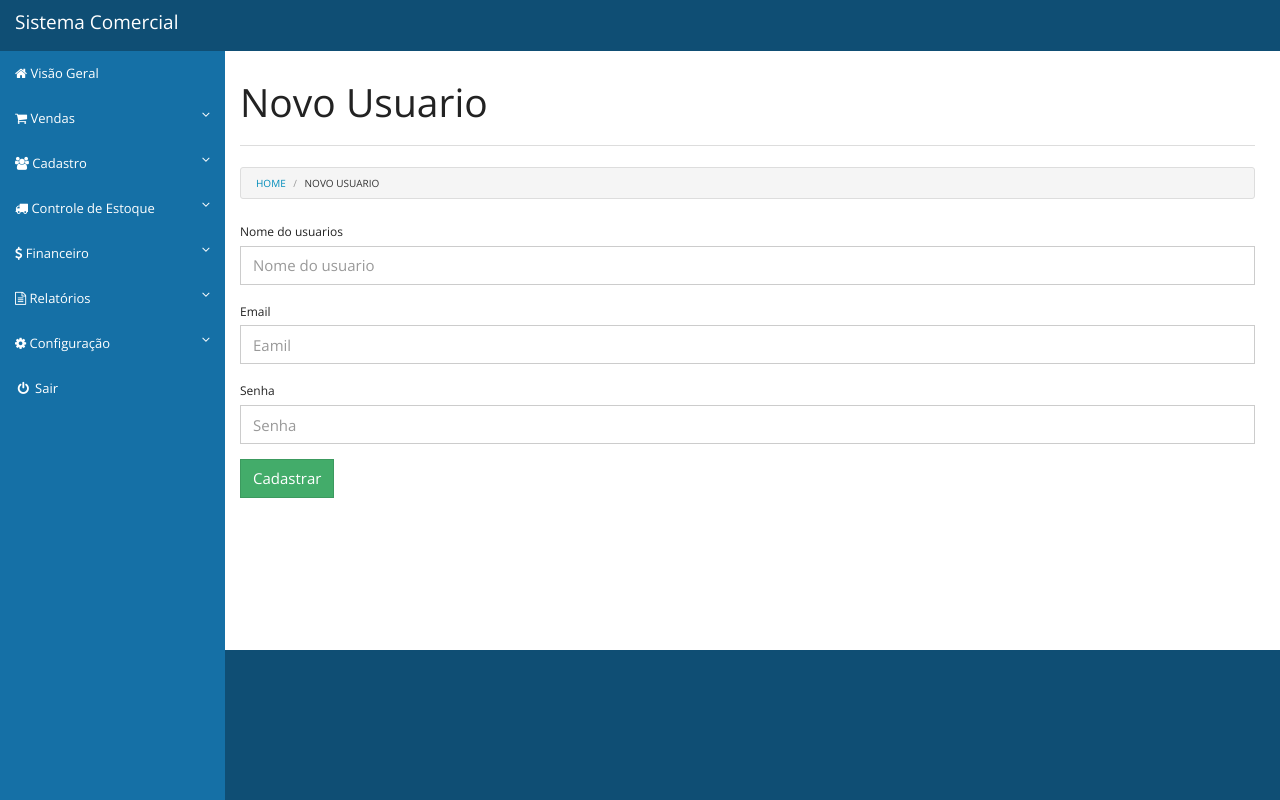
After one commit to omartins-zs/controle_comercial, a CodeIgniter app: page /controle_comercial/usuarios/add in a window 1280 px wide. The commit adds this page. Run offline with CodeIgniter, Linux system fonts and the light colour scheme; the visitor is signed in with stand-in values (Sample User, id 1); data comes from the database, SQL or seed files in the repository.

Commit message:
Add styles e margin e add new Usuarios no control

```diff
--- a/anotqacoessa.txt
+++ b/anotqacoessa.txt
@@ -11,6 +11,11 @@ depois do nav
 }
 
 
+UPDATE `groups` SET `name` = 'Administrador', `description` = 'Administrador de Sistemas' WHERE `groups`.`id` = 1
+
+
+
+UPDATE `groups` SET `name` = 'Vendedores', `description` = 'Acesso restrito a umas funções do sistema' WHERE `groups`.`id` = 2
 
 
 
--- a/application/controllers/Usuarios.php
+++ b/application/controllers/Usuarios.php
@@ -36,7 +36,23 @@ class Usuarios extends CI_Controller
         $this->load->vars($dados);
 
         $this->load->view('templates/header');
-        $this->load->view('pages/usuarios');
+        $this->load->view('pages/usuarios/index');
+        $this->load->view('templates/footer');
+    }
+    public function add()
+    {
+        // $dados['users'] = $this->ion_auth->users()->result(); // get all users
+
+        // Titulo da aba no navegador
+        $dados["titulo"] = "Novo usuario";
+
+        // Pega os dados do Model
+
+        // Passa um conjunto de variaveis para as views
+        $this->load->vars($dados);
+
+        $this->load->view('templates/header');
+        $this->load->view('pages/usuarios/novo');
         $this->load->view('templates/footer');
     }
 }
--- a/application/views/pages/usuarios.php
+++ b/application/views/pages/usuarios/index.php
@@ -19,9 +19,9 @@
            <!-- /.row -->
 
            <!-- Button de novo usuario -->
-           <div class="row">
+           <div class="row margin-bottom10">
                <div class="col-lg-12 text-right">
-                   <a href="" title="Novo usuario" class="btn btn-success"><i class="fa fa-plus-square"></i></a>
+                   <a href="<?= base_url('usuarios/add') ?>" title="Novo usuario" class="btn btn-success"><i class="fa fa-plus-square"></i></a>
                </div>
            </div>
 
--- /dev/null
+++ b/application/views/pages/usuarios/novo.php
@@ -0,0 +1,51 @@
+   <!-- /page-wrapper -->
+   <div id="page-wrapper">
+
+       <div class="container-fluid">
+
+           <!-- Page Heading -->
+           <div class="row">
+               <div class="col-lg-12">
+
+                   <h1 class="display-4">Novo Usuario</h1>
+                   <hr>
+                   <ol class="breadcrumb">
+                       <li><a href="<?php base_url() ?>">Home</a></li>
+                       <li class="active">Novo usuario</li>
+                   </ol>
+               </div>
+
+           </div>
+           <!-- /.row -->
+
+           <!-- Tabela -->
+           <div class="row">
+               <div class="col-lg-12">
+
+                   <form action="" method="post" class="" name="form_add">
+                       <div class="form-group">
+                           <label for="exampleInputEmail1">Nome do usuarios</label>
+                           <input type="text" class="form-control" name="nome_usuario" id="exampleInputEmail1" placeholder="Nome do usuario">
+                       </div>
+                       <div class="form-group">
+                           <label for="exampleInputPassword1">Email</label>
+                           <input type="email" class="form-control" name="email_usuario" id="exampleInputPassword1" placeholder="Eamil">
+                       </div>
+                       <div class="form-group">
+                           <label for="exampleInputPassword1">Senha</label>
+                           <input type="password" class="form-control" id="exampleInputPassword1" placeholder="Senha">
+                       </div>
+
+                       <button form="form_add" type="submit" class="btn btn-success">Cadastrar</button>
+
+                   </form>
+               </div>
+           </div>
+           <!-- Fim tabela -->
+
+       </div>
+       <!-- /.container-fluid -->
+   </div>
+   <!-- /#page-wrapper -->
+   </div>
+   </div>
--- a/application/views/templates/header.php
+++ b/application/views/templates/header.php
@@ -10,7 +10,7 @@
     <meta name="description" content="Sistema de Controle Comercial com Ordem de Serviço">
     <meta name="author" content="Gabriel Martins">
 
-    <title>Sistema comercial</title>
+    <!-- <title>Sistema comercial</title> -->
 
     <!-- Bootstrap Core CSS -->
     <link rel="stylesheet" href="<?= base_url() ?>assets/css/bootstrap.css?<?= date("H:i:s"); ?>">
--- a/assets/css/sb-admin.css
+++ b/assets/css/sb-admin.css
@@ -251,3 +251,44 @@ ul.alert-dropdown {
     margin-top: 0;
     margin-bottom: 20px;
 }
+
+/* MARGIN */
+.margin-top10 {
+    margin-top: 10px
+}
+
+.margin-top20 {
+    margin-top: 20px
+}
+
+.margin-top30 {
+    margin-top: 30px
+}
+
+.margin-top40 {
+    margin-top: 40px
+}
+
+.margin-top50 {
+    margin-top: 50px
+}
+
+.margin-bottom10 {
+    margin-bottom: 10px
+}
+
+.margin-bottom20 {
+    margin-bottom: 20px
+}
+
+.margin-bottom30 {
+    margin-bottom: 30px
+}
+
+.margin-bottom40 {
+    margin-bottom: 40px
+}
+
+.margin-bottom50 {
+    margin-bottom: 50px
+}
```
